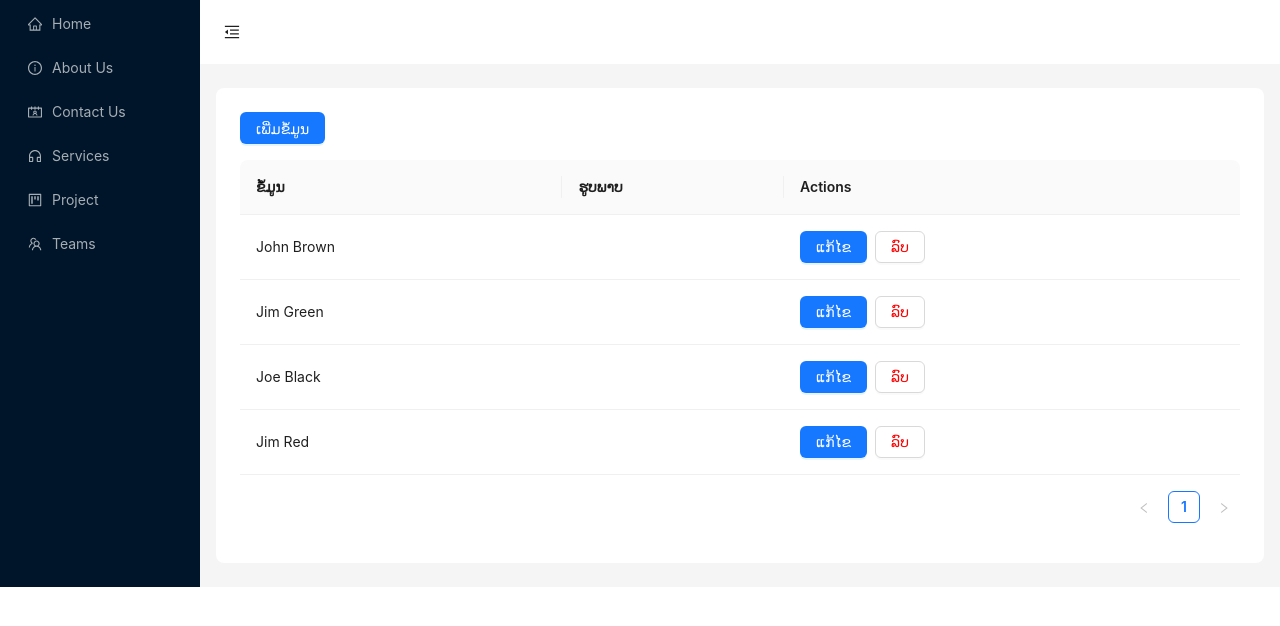
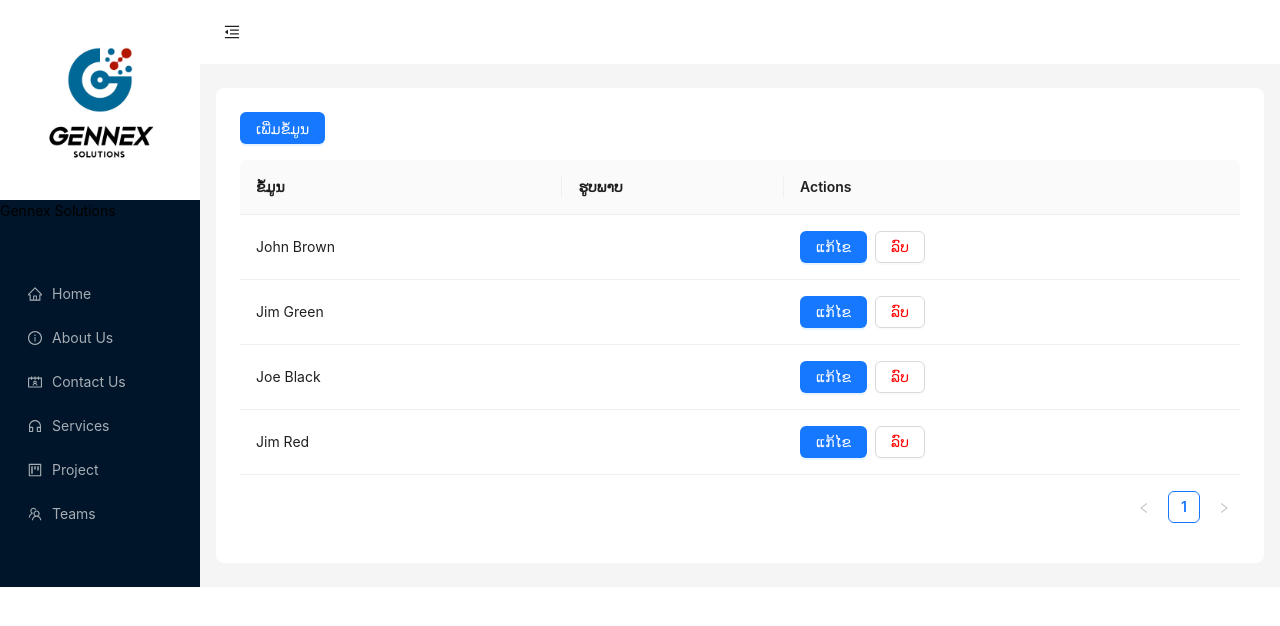
Before and after one commit to GennexsSolutions/website-admin-gennexs-solutions, a React (Vite) app: page / in a window 1280 px wide. Shown: the top 626 px of the page. Built offline with nearby package versions, Linux system fonts and the light colour scheme.

Commit message:
first commit

```diff
--- a/src/components/SlideBar/SlideBar.jsx
+++ b/src/components/SlideBar/SlideBar.jsx
@@ -1,5 +1,6 @@
 import React, { useState } from 'react'
-import { Button, Layout, Menu, theme } from 'antd';
+import { Button, Layout, Menu, theme, Divider } from 'antd';
+import logo from '../../assets/images/logo.jpeg'
 import { useNavigate } from 'react-router-dom';
 import {
     MenuFoldOutlined,
@@ -28,6 +29,13 @@ function SlideBar() {
         <Layout className='h-screen'>
             <Sider trigger={null} collapsible collapsed={collapsed}>
                 <div className="demo-logo-vertical" />
+                <div className="flex items-center justify-center pt-10">
+                <img className=" w-20 p-2  rounded-full" src={logo} alt="Image" />
+
+                    <h1 className="text-white font-bold">Gennex Solutions</h1>
+                </div>
+                <Divider className='bg-white'/>
+
                 <Menu
                     theme="dark"
                     mode="inline"
```
